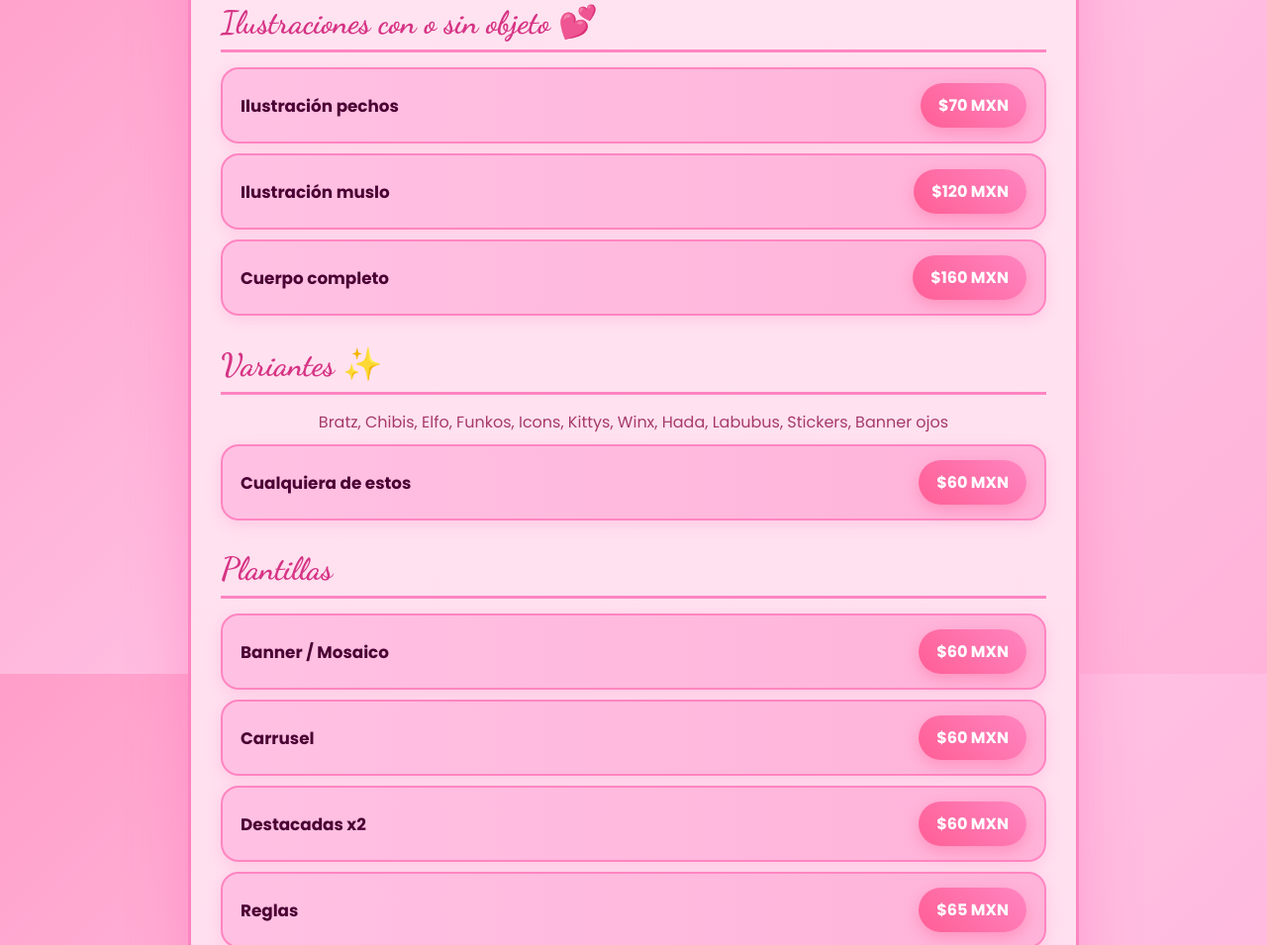
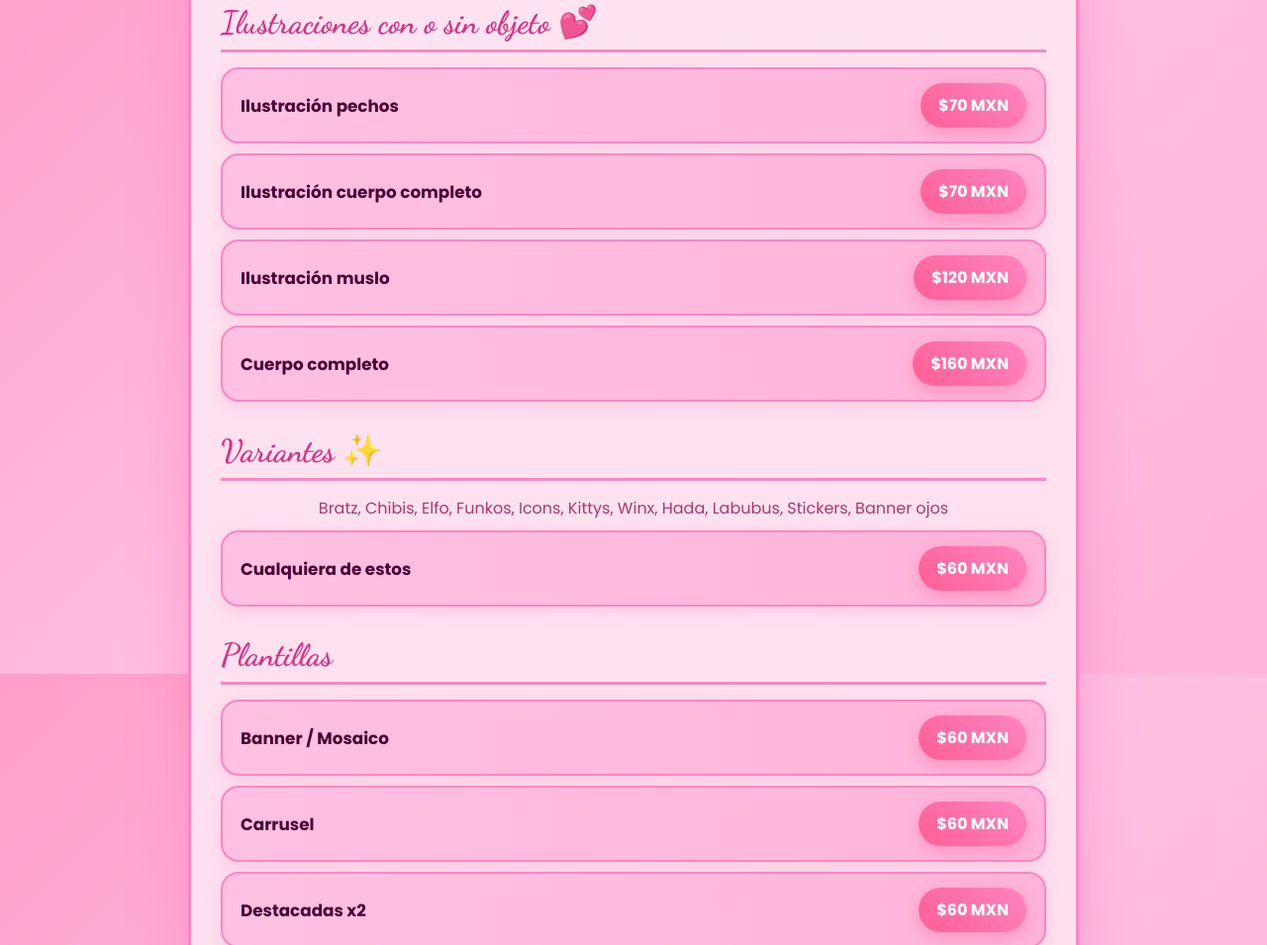
Before and after one commit to ForThreePro/AnnyVentas, a plain HTML site: page index.html in a window 1280 px wide. Shown: the part 919-1874 px from the top of the page at 99% size. Drawn offline with Linux system fonts and the light colour scheme.

Commit message:
Actualizar index.html

```diff
--- a/index.html
+++ b/index.html
@@ -92,6 +92,7 @@
   <div class="categoria">
     <h2>Ilustraciones con o sin objeto 💕</h2>
     <div class="item"><span class="item-nombre">Ilustración pechos</span><a class="precio-btn" data-precios='{"MXN":70,"PEN":15,"CLP":3500,"BOB":30,"ARS":5000,"DIAM":400}' onclick="pedir(this)">$70 MXN</a></div>
+<div class="item"><span class="item-nombre">Ilustración cuerpo completo</span><a class="precio-btn" data-precios='{"MXN":70,"PEN":15,"CLP":3500,"BOB":30,"ARS":5000,"DIAM":1000}' onclick="pedir(this)">$70 MXN</a></div>
     <div class="item"><span class="item-nombre">Ilustración muslo</span><a class="precio-btn" data-precios='{"MXN":120,"PEN":20,"CLP":4500,"BOB":35,"ARS":9000,"DIAM":600}' onclick="pedir(this)">$120 MXN</a></div>
     <div class="item"><span class="item-nombre">Cuerpo completo</span><a class="precio-btn" data-precios='{"MXN":160,"PEN":30,"CLP":7000,"BOB":60,"ARS":13500,"DIAM":800}' onclick="pedir(this)">$160 MXN</a></div>
   </div>
```
